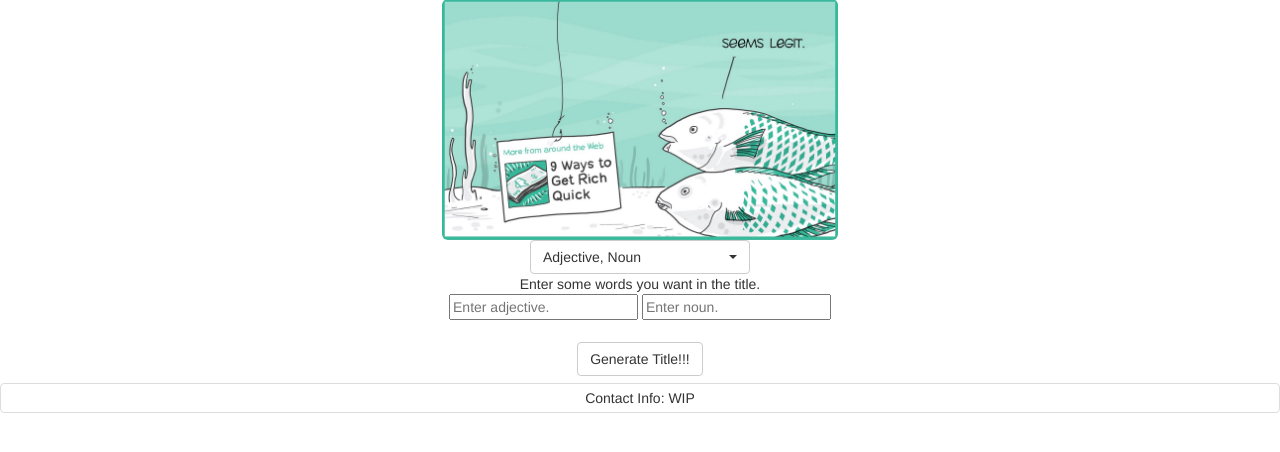
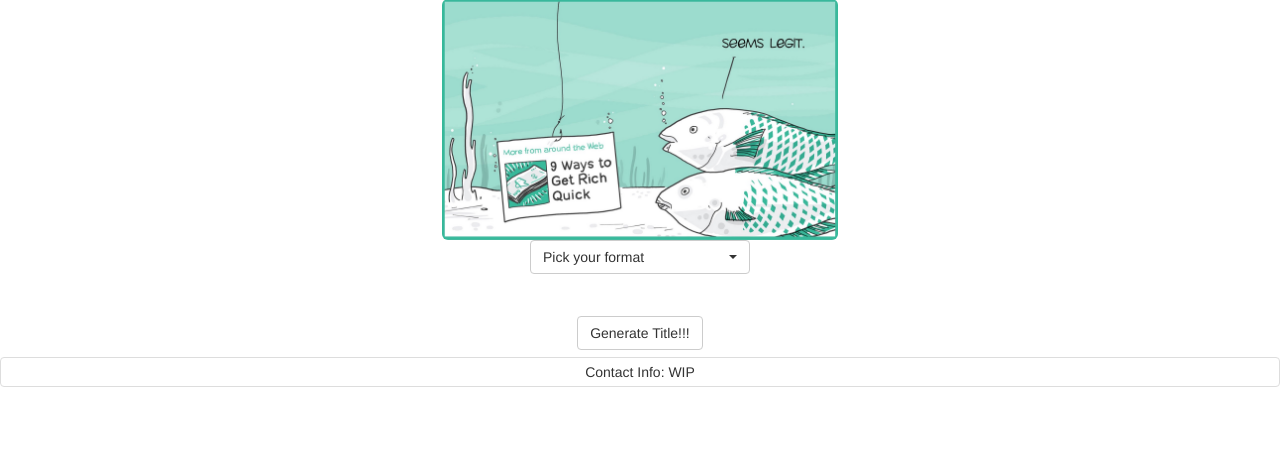
Before and after one commit to ATaylor0731/BuzzfeedBoy, a Flask app: page / in a window 1280 px wide. Shown: the part 143-595 px from the top of the page. Run offline with Flask 2, Linux system fonts and the light colour scheme; some libraries are stand-ins or nearby versions.

Commit message:
Update Dynamic text fields
Added the outline to the dynamic text feeld genorations

```diff
--- a/templates/main.html
+++ b/templates/main.html
@@ -22,6 +22,10 @@
     <!-- Latest compiled and minified JavaScript -->
     <script src="https://cdnjs.cloudflare.com/ajax/libs/bootstrap-select/1.12.4/js/bootstrap-select.min.js"></script>
 
+    <script src="https://cdnjs.cloudflare.com/ajax/libs/bootstrap-slider/10.0.0/bootstrap-slider.min.js"></script>
+
+    <script src="https://cdnjs.cloudflare.com/ajax/libs/bootstrap-slider/10.0.0/css/bootstrap-slider.min.css"></script>
+
 <Title>Buzzfeed Boy</Title>
 </head>
 
@@ -42,11 +46,13 @@
       var savings = "<table><tr><td>test</td></tr></table>";
       switch (account) {
       case 'adj, n':
-        document.getElementById("form").innerHTML = '<input name="adj" type="text" placeholder="Enter adjective.">\n<input name="noun" type="text" placeholder="Enter noun.">'
+        document.getElementById("form").innerHTML = '<div class="col-md-5 col-md-offset-4"><input name="adj" class="form-control" type="text" placeholder="Enter adjective."></div><div class="col-md-5 col-md-offset-4"><input class="form-control" name="noun" type="text" placeholder="Enter noun."></div>'
         break;
       case 'adv, v':
-        document.getElementById("form").innerHTML = '<input name="adv" type="text" placeholder="Enter adverb.">\n<input name="v" type="text" placeholder="Enter verb.">'
+        document.getElementById("form").innerHTML = '<div class="col-md-5 col-md-offset-4"><input class="form-control" name="adv" type="text" placeholder="Enter adverb."></div><div class="col-md-5 col-md-offset-4"><input class="form-control" name="v" type="text" placeholder="Enter verb."></div>'
         break;
+      default:
+        document.getElementById("form").innerHTML = ''
       }
     }
   </script>
@@ -63,18 +69,18 @@
         <div class="row">
           <div class="col-md-10 col-md-offset-1 text-center">
             <select class="selectpicker" name="templateDropdown" id="templateDropdown" onLoad="handleSelect(this.value)" onChange="handleSelect(this.value)">
-              <option value="adj, n" selected>Adjective, Noun</option>
-              <option value="adv, v">Adverb, Verb</option>
+                <option value="default" selected>Pick your format</option>
+                <option value="adj, n">Adjective, Noun</option>
+                <option value="adv, v">Adverb, Verb</option>
             </select>
           </div>
         </div>
         <div class="row">
           <div class="col-md-10 col-md-offset-1 text-center">
             <form action="/searchImage" method="post">
-              Enter some words you want in the title.<br>
-              <div class="form-group" id="form">
-                <input name="adj" type="text" placeholder="Enter adjective.">
-                <input name="noun" type="text" placeholder="Enter noun.">
+                <br>
+              <div class="form-group row" id="form">
+                <!-- Text fields to enter text -->
               </div>
                 <div class="btn">
                     <button type="submit" class="btn btn-default" formmethod="post" value="Submit">Generate Title!!!</button>
```
Also changed, not shown: 1 other file.
